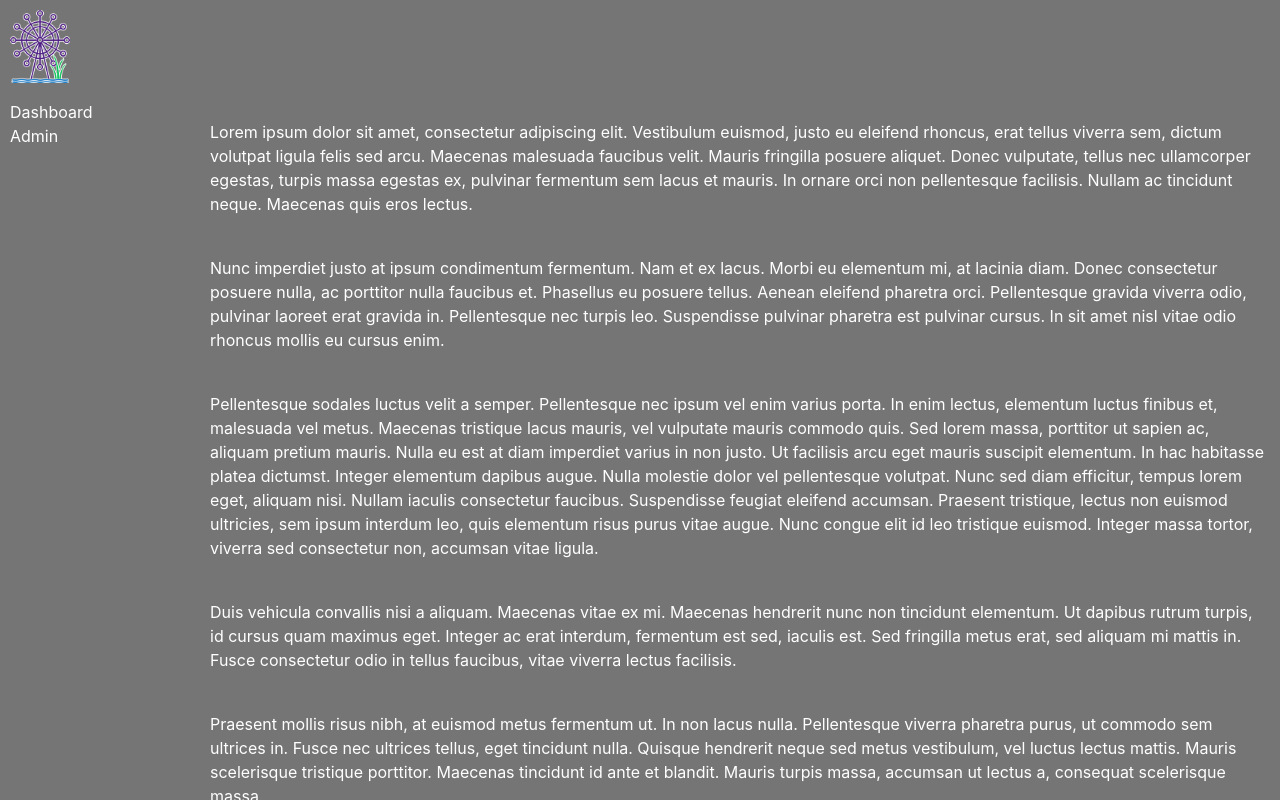
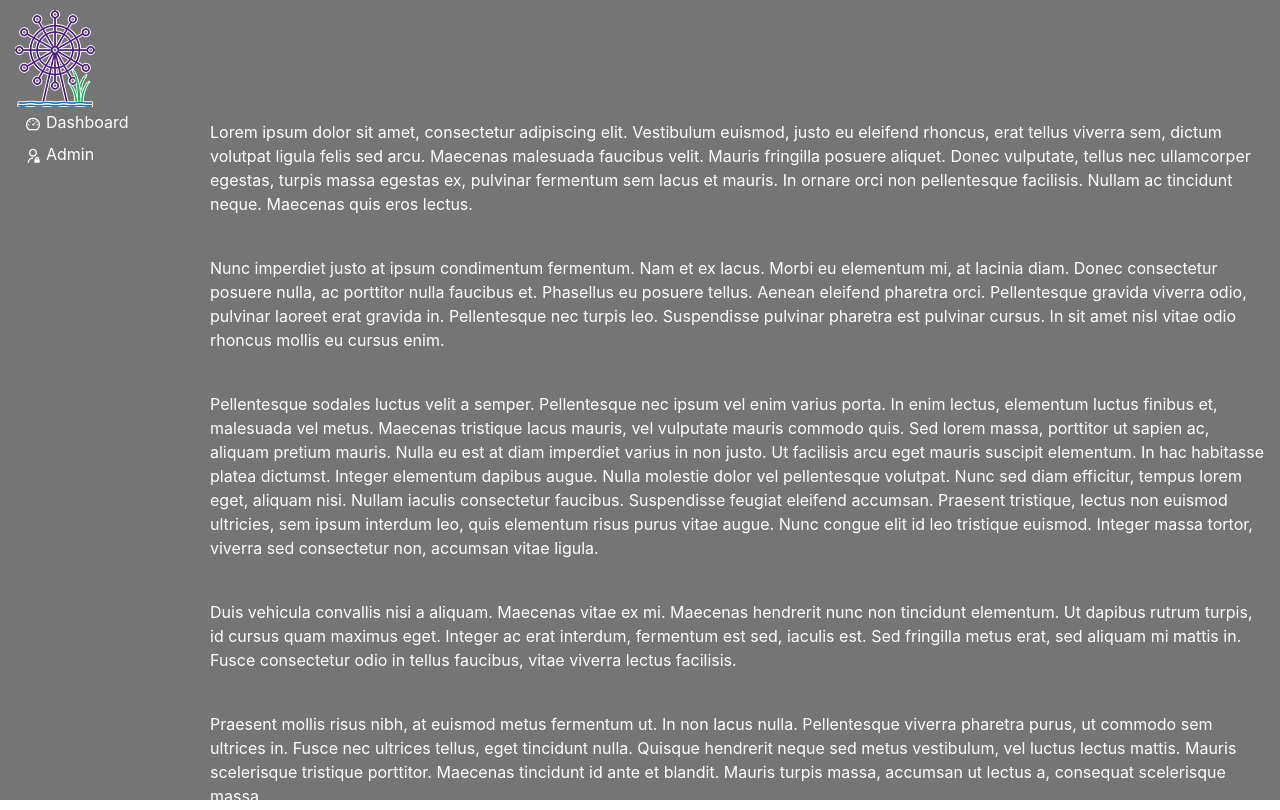
Before and after one commit to kristenkinnearohlmann/breeze-lakes-point-2, a Next.js app: page / in a window 1280 px wide. Built offline with nearby package versions, Linux system fonts and the light colour scheme.

Commit message:
Added react icons, link elements, refining layout

```diff
--- a/components/leftNav.tsx
+++ b/components/leftNav.tsx
@@ -1,10 +1,47 @@
-import { Box, Flex } from "@chakra-ui/layout";
+import {
+  Box,
+  List,
+  ListItem,
+  ListIcon,
+  Divider,
+  Center,
+  LinkBox,
+  LinkOverlay,
+} from "@chakra-ui/layout";
+import NextLink from "next/link";
+import { AiOutlineDashboard } from "react-icons/ai";
+import { RiAdminLine } from "react-icons/ri";
+
+const navMenu = [
+  {
+    name: "Dashboard",
+    icon: AiOutlineDashboard,
+    route: "/",
+  },
+  {
+    name: "Admin",
+    icon: RiAdminLine,
+    route: "/",
+  },
+];
 
 const LeftNav = () => {
   return (
-    <Box>
-      <Box>Dashboard</Box>
-      <Box>Admin</Box>
+    <Box height="calc(100vh - 90px)" width="200px" padding="10px" color="white">
+      <List spacing={2}>
+        {navMenu.map((menu) => (
+          <ListItem paddingX="5px" fontSize="16px" key={menu.name}>
+            <LinkBox>
+              <NextLink href={menu.route} passHref>
+                <LinkOverlay>
+                  <ListIcon as={menu.icon} color="white" marginRight="5px" />
+                  {menu.name}
+                </LinkOverlay>
+              </NextLink>
+            </LinkBox>
+          </ListItem>
+        ))}
+      </List>
     </Box>
   );
 };
--- a/components/topNav.tsx
+++ b/components/topNav.tsx
@@ -3,8 +3,8 @@ import NextImage from "next/image";
 
 const TopNav = () => {
   return (
-    <Box>
-      <Box width="80px" padding="10px">
+    <Box padding="10px 15px">
+      <Box width="80px">
         <NextImage src="/logo-small.png" height={97} width={80} />
       </Box>
     </Box>
--- a/package.json
+++ b/package.json
@@ -12,7 +12,8 @@
     "@chakra-ui/react": "^1.7.3",
     "next": "12.0.7",
     "react": "17.0.2",
-    "react-dom": "17.0.2"
+    "react-dom": "17.0.2",
+    "react-icons": "^4.3.1"
   },
   "devDependencies": {
     "@types/node": "17.0.5",
```
Also changed, not shown: 1 other file (tests, documents, lock files or other folders).
